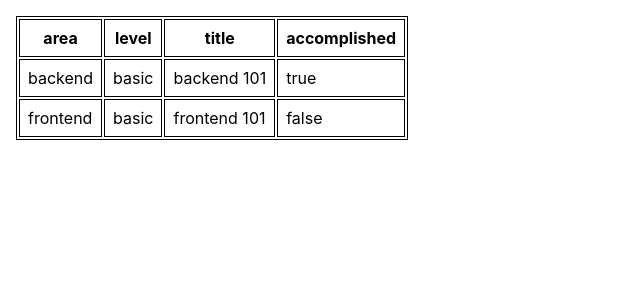
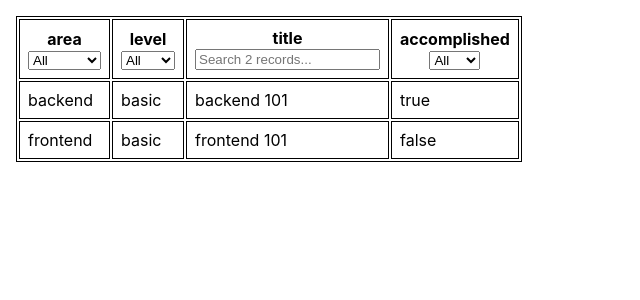
Before and after one commit to Duber/plainbcn-trainings-web, a React (Create React App) app: page / in a window 1280 px wide. Shown: the top 300 px of the page, without its empty margins (0-640 px from the left). Built offline with nearby package versions, Linux system fonts and the light colour scheme.

Commit message:
skills table filters

```diff
--- a/src/App.js
+++ b/src/App.js
@@ -1,6 +1,56 @@
 import React from 'react'
-import { useTable } from 'react-table'
+import { useTable, useFilters } from 'react-table'
 import './App.css';
+
+// This is a custom filter UI for selecting
+// a unique option from a list
+function SelectColumnFilter({
+  column: { filterValue, setFilter, preFilteredRows, id },
+}) {
+  // Calculate the options for filtering
+  // using the preFilteredRows
+  const options = React.useMemo(() => {
+    const options = new Set()
+    preFilteredRows.forEach(row => {
+      options.add(row.values[id])
+    })
+    return [...options.values()]
+  }, [id, preFilteredRows])
+
+  // Render a multi-select box
+  return (
+    <select
+      value={filterValue}
+      onChange={e => {
+        setFilter(e.target.value || undefined)
+      }}
+    >
+      <option value="">All</option>
+      {options.map((option, i) => (
+        <option key={i} value={option}>
+          {option}
+        </option>
+      ))}
+    </select>
+  )
+}
+
+// Define a default UI for filtering
+function TextSearchColumnFilter({
+  column: { filterValue, preFilteredRows, setFilter },
+}) {
+  const count = preFilteredRows.length
+
+  return (
+    <input
+      value={filterValue || ''}
+      onChange={e => {
+        setFilter(e.target.value || undefined) // Set undefined to remove the filter entirely
+      }}
+      placeholder={`Search ${count} records...`}
+    />
+  )
+}
 
 function Table({ columns, data }) {
   // Use the state and functions returned from useTable to build your UI
@@ -13,7 +63,9 @@ function Table({ columns, data }) {
   } = useTable({
     columns,
     data,
-  })
+  },
+    useFilters
+  )
 
   // Render the UI for your table
   return (
@@ -22,7 +74,10 @@ function Table({ columns, data }) {
         {headerGroups.map(headerGroup => (
           <tr {...headerGroup.getHeaderGroupProps()}>
             {headerGroup.headers.map(column => (
-              <th {...column.getHeaderProps()}>{column.render('Header')}</th>
+              <th {...column.getHeaderProps()}>
+                {column.render('Header')}
+                <div>{column.canFilter ? column.render('Filter') : null}</div>
+              </th>
             ))}
           </tr>
         ))}
@@ -49,18 +104,22 @@ function App() {
       {
         Header: 'area',
         accessor: 'area',
+        Filter: SelectColumnFilter
       },
       {
         Header: 'level',
         accessor: 'level',
+        Filter: SelectColumnFilter
       },
       {
         Header: 'title',
         accessor: 'title',
+        Filter: TextSearchColumnFilter
       },
       {
         Header: 'accomplished',
         accessor: 'accomplished',
+        Filter: SelectColumnFilter
       },
     ],
     []
```
